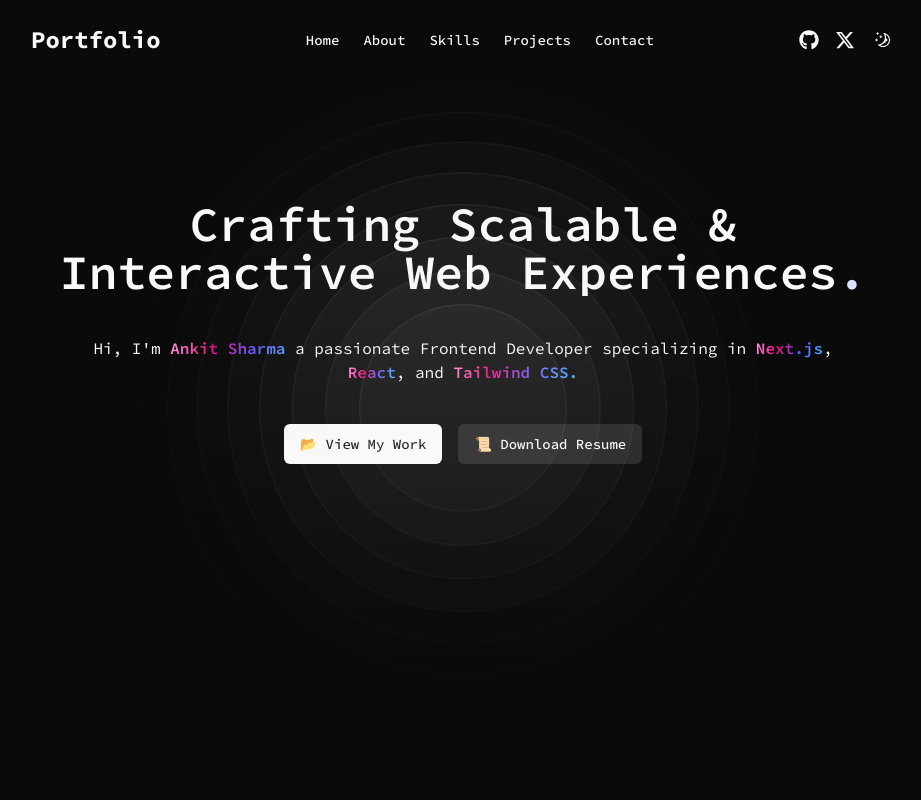
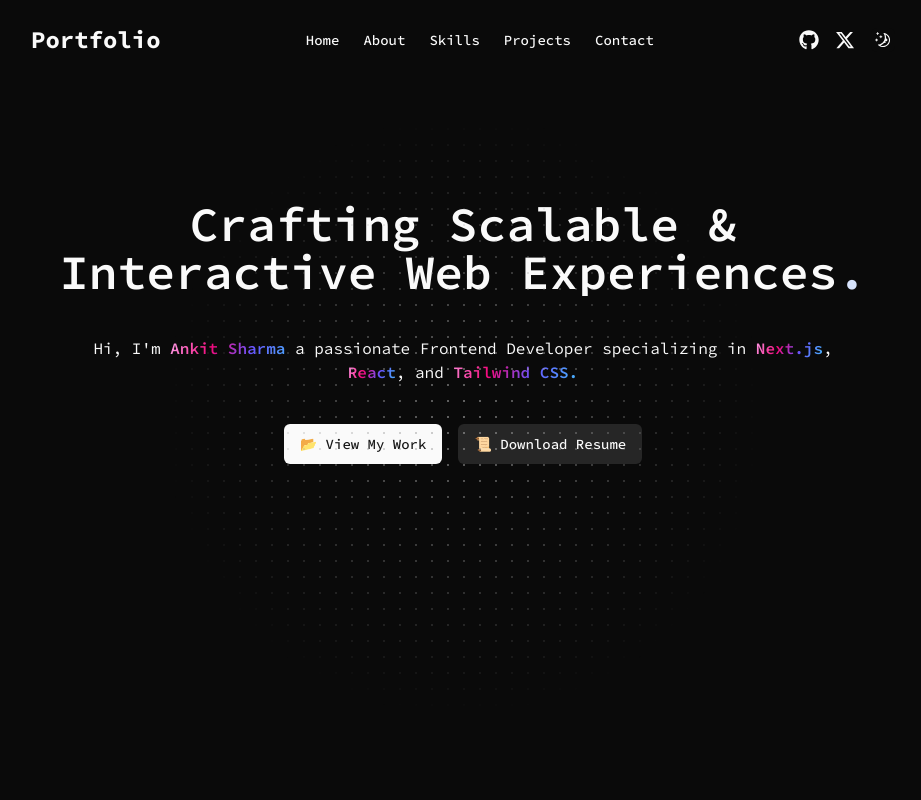
Before and after one commit to Ankit-2145/Portfolio, a Next.js app: page / in a window 1280 px wide. Shown: the top 800 px of the page, without its empty margins (177-1098 px from the left). Built offline with nearby package versions, Linux system fonts and the light colour scheme.

Commit message:
refactor: changes to hero and about section

```diff
--- a/package.json
+++ b/package.json
@@ -14,7 +14,7 @@
     "@radix-ui/react-slot": "^1.1.1",
     "class-variance-authority": "^0.7.1",
     "clsx": "^2.1.1",
-    "framer-motion": "^12.0.11",
+    "framer-motion": "^12.2.0",
     "lucide-react": "^0.474.0",
     "motion": "^12.1.0",
     "next": "15.1.6",
--- a/src/components/About.tsx
+++ b/src/components/About.tsx
@@ -1,90 +1,27 @@
 "use client";
 
-import { Box, Brush, Search, Laptop, Route } from "lucide-react";
-import { GlowingEffect } from "@/components/ui/glowing-effect";
+import React from "react";
+import { GlowingEffectBentoGrid } from "@/components/ui/bentoGrid";
 
-export default function About() {
+/**
+ * About Component
+ *
+ * This component represents about the developer.
+ * This component uses a bento Grid style to display content.
+ * The component uses aceternityUI components for animations and styling.
+ *
+ * @component
+ */
+
+const About: React.FC = () => {
   return (
-    <section className=" max-w-7xl mx-10 md:mx-auto text-left overflow-hidden space-y-4 md:p-10">
-      <ul className="grid grid-cols-1 grid-rows-none gap-4 md:grid-cols-12 md:grid-rows-3 lg:gap-4 xl:max-h-[34rem] xl:grid-rows-2">
-        <GridItem
-          area="md:[grid-area:1/1/2/7] xl:[grid-area:1/1/2/5]"
-          icon={<Search className="h-4 w-4 text-black dark:text-neutral-400" />}
-          title="Hello, I'm Ankit Sharma"
-          description="I'm frontend developer, passionate about crafting clean, responsive, and interactive web experiences"
-        />
-
-        <GridItem
-          area="md:[grid-area:1/7/2/13] xl:[grid-area:2/1/3/5]"
-          icon={<Laptop className="h-4 w-4 text-black dark:text-neutral-400" />}
-          title="What I Do"
-          description="I focus on designing user-friendly interfaces and building projects that work seamlessly across devices."
-        />
-
-        <GridItem
-          area="md:[grid-area:2/1/3/7] xl:[grid-area:1/5/3/8]"
-          icon={<Box className="h-4 w-4 text-black dark:text-neutral-400" />}
-          title="My Techstack"
-          description="HTML, CSS, Tailwind CSS, JavaScript, React, Nextjs, Nodejs, express, MongoDB"
-        />
-
-        <GridItem
-          area="md:[grid-area:2/7/3/13] xl:[grid-area:1/8/2/13]"
-          icon={<Route className="h-4 w-4 text-black dark:text-neutral-400" />}
-          title="My Learning Journey"
-          description="Every project is an opportunity to learn. I'm continuously exploring new technologies and refining my skills to grow as a developer."
-        />
-
-        <GridItem
-          area="md:[grid-area:3/1/4/13] xl:[grid-area:2/8/3/13]"
-          icon={<Brush className="h-4 w-4 text-black dark:text-neutral-400" />}
-          title="My Passion"
-          description="I'm driven by creativity and curiosity—always eager to experiment, solve problems, and transform ideas into engaging digital experiences."
-        />
-      </ul>
+    <section
+      id="about"
+      className="max-w-7xl mx-10 md:mx-auto text-left overflow-hidden space-y-4 md:p-10"
+    >
+      <GlowingEffectBentoGrid />
     </section>
   );
-}
+};
 
-interface GridItemProps {
-  area: string;
-  icon: React.ReactNode;
-  title: string;
-  description: React.ReactNode;
-}
-
-const GridItem = ({ area, icon, title, description }: GridItemProps) => {
-  return (
-    <li className={`min-h-[14rem] list-none ${area}`}>
-      <div className="relative h-full rounded-3xl border p-2 md:p-3">
-        <GlowingEffect
-          blur={0}
-          borderWidth={2}
-          spread={80}
-          glow={true}
-          disabled={false}
-          proximity={64}
-          inactiveZone={0.05}
-        />
-        <div className="relative flex h-full flex-col justify-between gap-6 overflow-hidden rounded-xl border-0.75 p-6  dark:shadow-[0px_0px_27px_0px_#2D2D2D] md:p-6">
-          <div className="relative flex flex-1 flex-col justify-between gap-3">
-            <div className="w-fit rounded-lg border border-gray-600 p-2">
-              {icon}
-            </div>
-            <div className="space-y-3">
-              <h3 className="pt-0.5 text-xl/[1.375rem] font-semibold font-sans -tracking-4 md:text-2xl/[1.875rem] text-balance text-black dark:text-white">
-                {title}
-              </h3>
-              <h2
-                className="[&_b]:md:font-semibold [&_strong]:md:font-semibold font-sans text-sm/[1.125rem]
-              md:text-base/[1.375rem]  text-black dark:text-neutral-400"
-              >
-                {description}
-              </h2>
-            </div>
-          </div>
-        </div>
-      </div>
-    </li>
-  );
-};
+export default About;
--- a/src/components/Hero.tsx
+++ b/src/components/Hero.tsx
@@ -1,9 +1,10 @@
 "use client";
 
 import type React from "react";
+import { cn } from "@/lib/utils";
 import { Button } from "@/components/ui/button";
 import { BoxReveal } from "@/components/magicui/box-reveal";
-import { Ripple } from "@/components/magicui/ripple";
+import { DotPattern } from "@/components/magicui/dot-pattern";
 
 /**
  * Hero Component
@@ -65,7 +66,11 @@ const Hero: React.FC = () => {
       </BoxReveal>
 
       {/* Background Animation */}
-      <Ripple />
+      <DotPattern
+        className={cn(
+          "[mask-image:radial-gradient(300px_circle_at_center,white,transparent)]"
+        )}
+      />
     </main>
   );
 };
--- /dev/null
+++ b/src/components/magicui/dot-pattern.tsx
@@ -0,0 +1,54 @@
+import { useId } from "react";
+
+import { cn } from "@/lib/utils";
+
+interface DotPatternProps extends React.SVGProps<SVGSVGElement> {
+  width?: number;
+  height?: number;
+  x?: number;
+  y?: number;
+  cx?: number;
+  cy?: number;
+  cr?: number;
+  className?: string;
+  [key: string]: unknown;
+}
+export function DotPattern({
+  width = 16,
+  height = 16,
+  x = 0,
+  y = 0,
+  cx = 1,
+  cy = 1,
+  cr = 1,
+  className,
+  ...props
+}: DotPatternProps) {
+  const id = useId();
+
+  return (
+    <svg
+      aria-hidden="true"
+      className={cn(
+        "pointer-events-none absolute inset-0 h-full w-full fill-neutral-400/80",
+        className,
+      )}
+      {...props}
+    >
+      <defs>
+        <pattern
+          id={id}
+          width={width}
+          height={height}
+          patternUnits="userSpaceOnUse"
+          patternContentUnits="userSpaceOnUse"
+          x={x}
+          y={y}
+        >
+          <circle id="pattern-circle" cx={cx} cy={cy} r={cr} />
+        </pattern>
+      </defs>
+      <rect width="100%" height="100%" strokeWidth={0} fill={`url(#${id})`} />
+    </svg>
+  );
+}
--- a/src/components/magicui/ripple.tsx
+++ /dev/null
@@ -1,58 +0,0 @@
-import React, { ComponentPropsWithoutRef, CSSProperties } from "react";
-
-import { cn } from "@/lib/utils";
-
-interface RippleProps extends ComponentPropsWithoutRef<"div"> {
-  mainCircleSize?: number;
-  mainCircleOpacity?: number;
-  numCircles?: number;
-}
-
-export const Ripple = React.memo(function Ripple({
-  mainCircleSize = 210,
-  mainCircleOpacity = 0.24,
-  numCircles = 8,
-  className,
-  ...props
-}: RippleProps) {
-  return (
-    <div
-      className={cn(
-        "pointer-events-none absolute inset-0 select-none [mask-image:linear-gradient(to_bottom,white,transparent)]",
-        className,
-      )}
-      {...props}
-    >
-      {Array.from({ length: numCircles }, (_, i) => {
-        const size = mainCircleSize + i * 70;
-        const opacity = mainCircleOpacity - i * 0.03;
-        const animationDelay = `${i * 0.06}s`;
-        const borderStyle = i === numCircles - 1 ? "dashed" : "solid";
-        const borderOpacity = 5 + i * 5;
-
-        return (
-          <div
-            key={i}
-            className={`[--i: absolute animate-ripple rounded-full border bg-foreground/25 shadow-xl${i}]`}
-            style={
-              {
-                width: `${size}px`,
-                height: `${size}px`,
-                opacity,
-                animationDelay,
-                borderStyle,
-                borderWidth: "1px",
-                borderColor: `hsl(var(--foreground), ${borderOpacity / 100})`,
-                top: "50%",
-                left: "50%",
-                transform: "translate(-50%, -50%) scale(1)",
-              } as CSSProperties
-            }
-          />
-        );
-      })}
-    </div>
-  );
-});
-
-Ripple.displayName = "Ripple";
--- /dev/null
+++ b/src/components/ui/bentoGrid.tsx
@@ -0,0 +1,88 @@
+"use client";
+
+import { Box, Brush, Search, Laptop, Route } from "lucide-react";
+import { GlowingEffect } from "@/components/ui/glowing-effect";
+
+export function GlowingEffectBentoGrid() {
+  return (
+    <ul className="grid grid-cols-1 grid-rows-none gap-4 md:grid-cols-12 md:grid-rows-3 lg:gap-4 xl:max-h-[34rem] xl:grid-rows-2">
+      <GridItem
+        area="md:[grid-area:1/1/2/7] xl:[grid-area:1/1/2/5]"
+        icon={<Search className="h-4 w-4 text-black dark:text-neutral-400" />}
+        title="Hello, I'm Ankit Sharma"
+        description="I'm frontend developer, passionate about crafting clean, responsive, and interactive web experiences"
+      />
+
+      <GridItem
+        area="md:[grid-area:1/7/2/13] xl:[grid-area:2/1/3/5]"
+        icon={<Laptop className="h-4 w-4 text-black dark:text-neutral-400" />}
+        title="What I Do"
+        description="I focus on designing user-friendly interfaces and building projects that work seamlessly across devices."
+      />
+
+      <GridItem
+        area="md:[grid-area:2/1/3/7] xl:[grid-area:1/5/3/8]"
+        icon={<Box className="h-4 w-4 text-black dark:text-neutral-400" />}
+        title="My Techstack"
+        description="HTML, CSS, Tailwind CSS, JavaScript, React, Nextjs, Nodejs, express, MongoDB"
+      />
+
+      <GridItem
+        area="md:[grid-area:2/7/3/13] xl:[grid-area:1/8/2/13]"
+        icon={<Route className="h-4 w-4 text-black dark:text-neutral-400" />}
+        title="My Learning Journey"
+        description="Every project is an opportunity to learn. I'm continuously exploring new technologies and refining my skills to grow as a developer."
+      />
+
+      <GridItem
+        area="md:[grid-area:3/1/4/13] xl:[grid-area:2/8/3/13]"
+        icon={<Brush className="h-4 w-4 text-black dark:text-neutral-400" />}
+        title="My Passion"
+        description="I'm driven by creativity and curiosity—always eager to experiment, solve problems, and transform ideas into engaging digital experiences."
+      />
+    </ul>
+  );
+}
+
+interface GridItemProps {
+  area: string;
+  icon: React.ReactNode;
+  title: string;
+  description: React.ReactNode;
+}
+
+const GridItem = ({ area, icon, title, description }: GridItemProps) => {
+  return (
+    <li className={`min-h-[14rem] list-none ${area}`}>
+      <div className="relative h-full rounded-3xl border p-2 md:p-3">
+        <GlowingEffect
+          blur={0}
+          borderWidth={2}
+          spread={80}
+          glow={true}
+          disabled={false}
+          proximity={64}
+          inactiveZone={0.05}
+        />
+        <div className="relative flex h-full flex-col justify-between gap-6 overflow-hidden rounded-xl border-0.75 p-6  dark:shadow-[0px_0px_27px_0px_#2D2D2D] md:p-6">
+          <div className="relative flex flex-1 flex-col justify-between gap-3">
+            <div className="w-fit rounded-lg border border-gray-600 p-2">
+              {icon}
+            </div>
+            <div className="space-y-3">
+              <h3 className="pt-0.5 text-xl/[1.375rem] font-semibold font-sans -tracking-4 md:text-2xl/[1.875rem] text-balance text-black dark:text-white">
+                {title}
+              </h3>
+              <h2
+                className="[&_b]:md:font-semibold [&_strong]:md:font-semibold font-sans text-sm/[1.125rem]
+              md:text-base/[1.375rem]  text-black dark:text-neutral-400"
+              >
+                {description}
+              </h2>
+            </div>
+          </div>
+        </div>
+      </div>
+    </li>
+  );
+};
```
Also changed, not shown: 1 other file (tests, documents, lock files or other folders).
